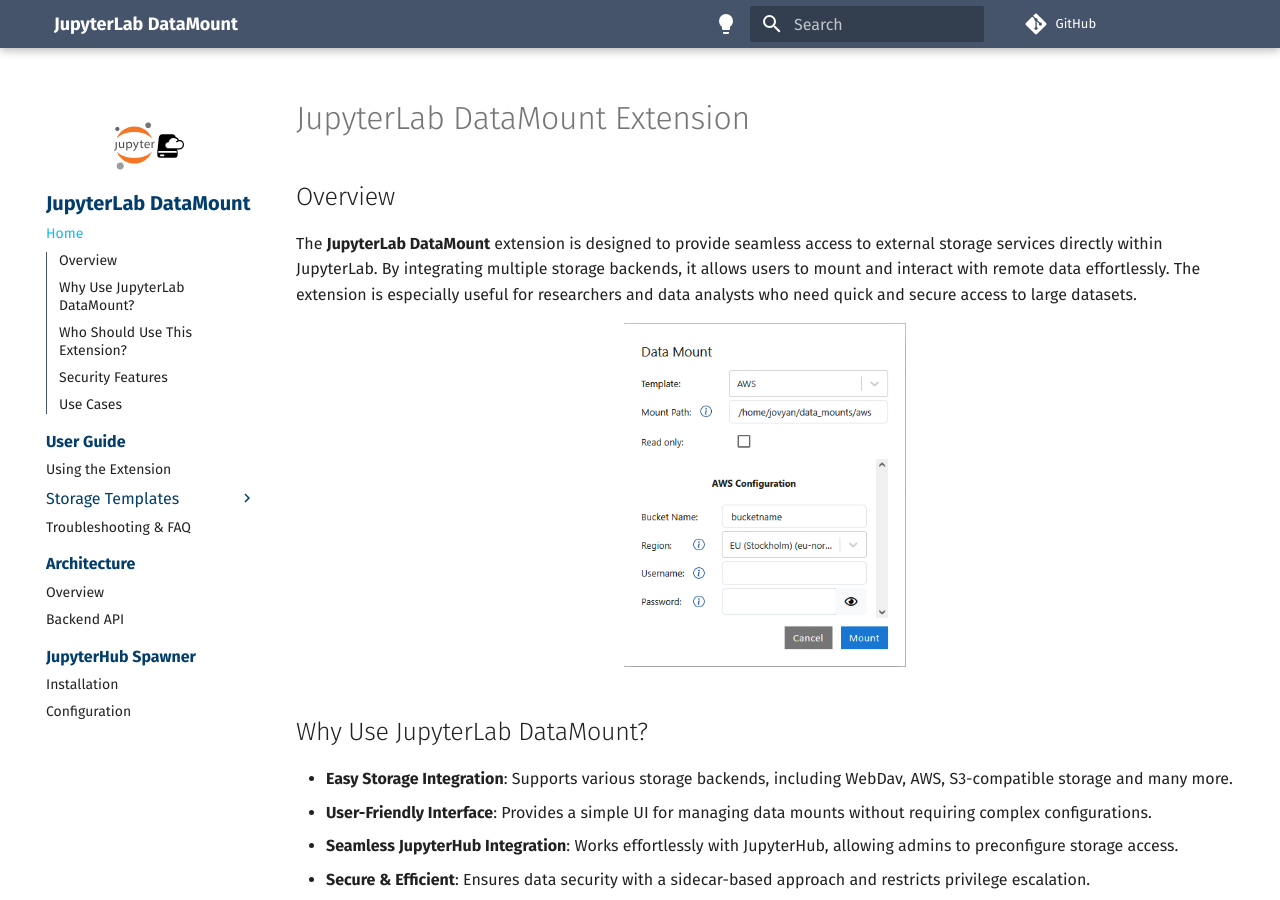
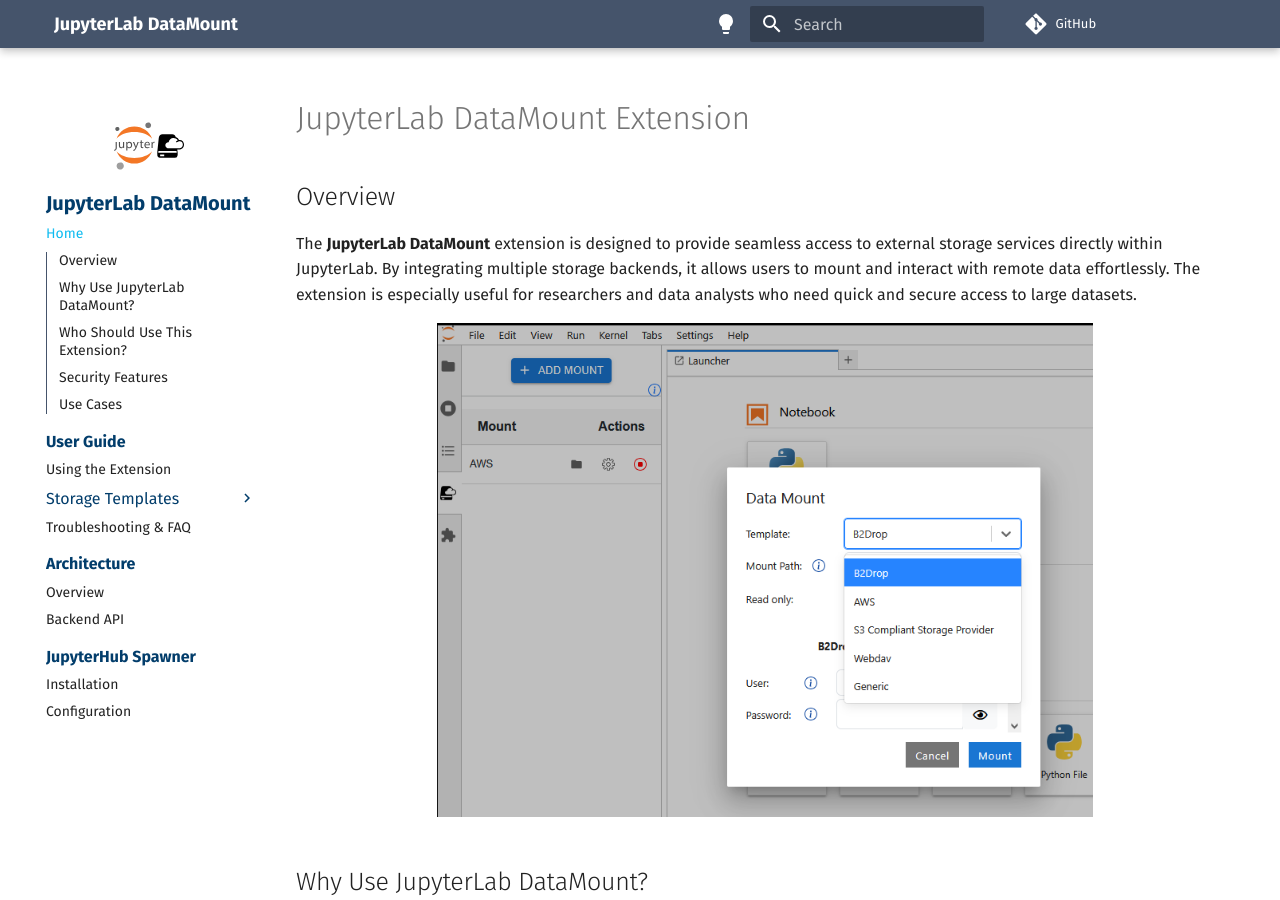
Before and after one commit to jsc-jupyter/jupyterlab-data-mount, an MkDocs documentation site: the page built from docs/index.md, in a window 1280 px wide and 900 px high. Built offline with MkDocs 1.6.1 and Material for MkDocs 9.7.7, drawn with Linux system fonts in a browser that asks for light colours; plug-ins that fetch from the network failed and are left out; comment, search, counter and statistics services are not loaded.

Commit message:
update overview image

```diff
--- a/docs/index.md
+++ b/docs/index.md
@@ -5,7 +5,7 @@
 The **JupyterLab DataMount** extension is designed to provide seamless access to external storage services directly within JupyterLab. By integrating multiple storage backends, it allows users to mount and interact with remote data effortlessly. The extension is especially useful for researchers and data analysts who need quick and secure access to large datasets.
 
 <div style="text-align: center;">
-  <img src="images/aws.png" alt="Mountlist" style="width: 30%;">
+  <img src="images/jupyterlab.png" alt="JupyterLab" style="width: 70%;">
 </div>
 
 ## Why Use JupyterLab DataMount?
```
Also changed, not shown: docs/images/jupyterlab.png (added).
